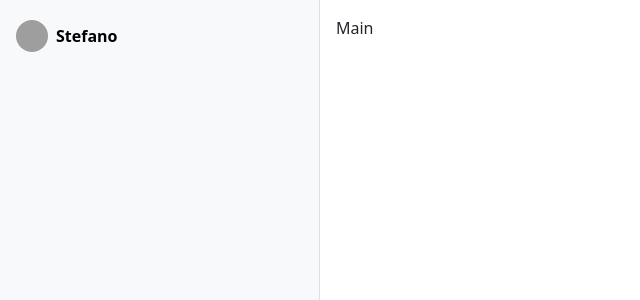
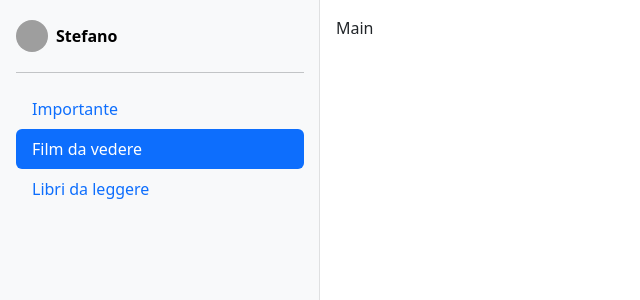
Before and after one commit to TheLiux/react-chapter2, a JavaScript app: page / in a window 1280 px wide. Shown: the top 300 px of the page, without its empty margins (0-640 px from the left). Built offline with nearby package versions, Linux system fonts and the light colour scheme; grey boxes are pictures that could not be loaded.

Commit message:
feat: added list on sidebar

```diff
--- /dev/null
+++ b/src/components/Sidebar/ListNames.js
@@ -0,0 +1,21 @@
+const navLinkStyle = {cursor: "pointer"};
+
+function List({name, active}) {
+    const classes = `nav-link ${active ? 'active' : ''}`
+
+    return (
+        <li className={classes} style={navLinkStyle}>
+            {name}
+        </li>
+    );
+}
+
+export default function ListNames() {
+    return (
+        <ul className="nav nav-pills flex-column mb-auto">
+            <List name="Importante"/>
+            <List name="Film da vedere" active="active"/>
+            <List name="Libri da leggere"/>
+        </ul>
+    );
+}
--- a/src/components/Sidebar/Sidebar.js
+++ b/src/components/Sidebar/Sidebar.js
@@ -1,4 +1,5 @@
 import User from "./User";
+import ListNames from "./ListNames";
 
 const customStyle = {
     boxShadow: "inset -1px 0 0 rgba(0,0,0,0.1)"
@@ -9,6 +10,8 @@ export default function Sidebar({user: {id, name, image}}) {
             <p>
                 <User name={name} image={image}/>
             </p>
+            <hr/>
+            <ListNames/>
         </div>
     );
 }
```
